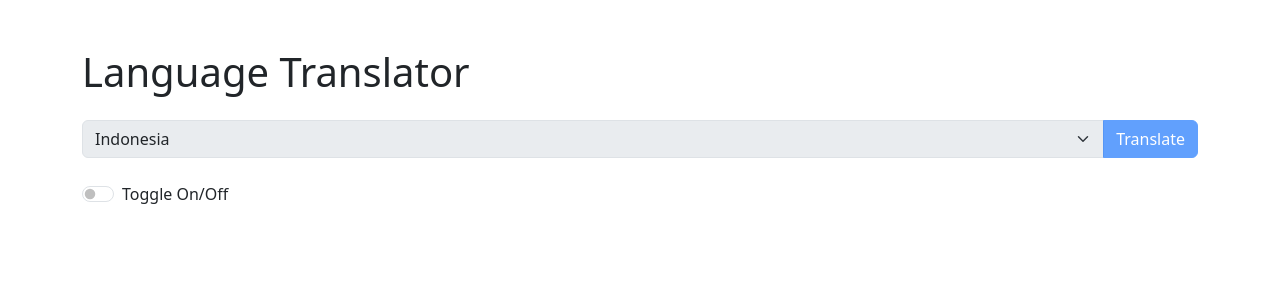
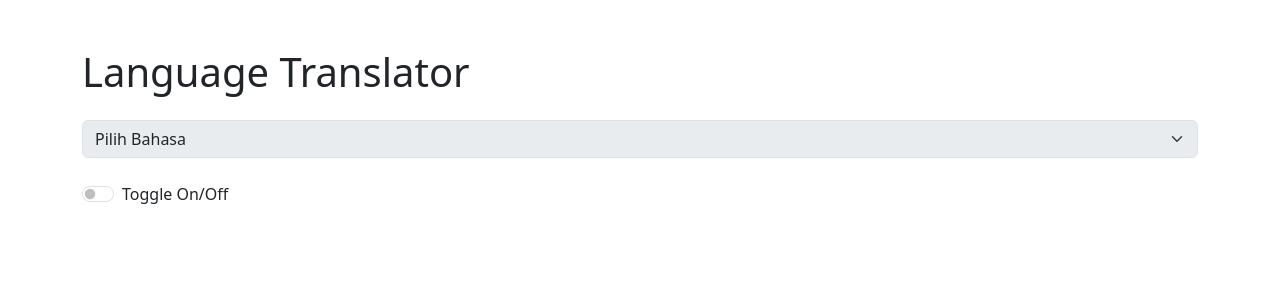
Before and after one commit to Ziassy/jkn-voice-care, a Django app: template main/templates/main/template.html in a window 1280 px wide. Shown: the top 300 px of the page. Run offline with Django 4.2, Linux system fonts and the light colour scheme; the template is opened without the code that fills it: values that come from a table or form of the project are taken from there, others are empty; data comes from the database, SQL or seed files in the repository.

Commit message:
[CHANGE] Trigger translate button to select language

```diff
--- a/main/templates/main/template.html
+++ b/main/templates/main/template.html
@@ -15,14 +15,16 @@
 
         <form method="get" class="mb-4">
             <div class="input-group">
-                <select class="form-select" name="language" {% if not is_toggle_on %}disabled{% endif %}>
+                <select class="form-select" id="languageSelect" name="language" {% if not is_toggle_on %}disabled{% endif %}>
+                    <option value="Default" disabled>
+                            Pilih Bahasa
+                    </option>
                     {% for language in languages %}
                         <option value="{{ language.code }}" {% if language.code == selected_language %}selected{% endif %}>
                             {{ language.name }}
                         </option>
                     {% endfor %}
                 </select>
-                <button type="submit" class="btn btn-primary" {% if not is_toggle_on %}disabled{% endif %}>Translate</button>
             </div>
         </form>
 
@@ -48,8 +50,8 @@
     <script>
         const playButtons = document.querySelectorAll('.play');
         const toggleSwitch = document.getElementById('toggleSwitch');
-            const select = document.querySelector('select[name="language"]');
-            const translateButton = document.querySelector('button[type="submit"]');
+        const select = document.getElementById('languageSelect');
+        const translationForm = document.querySelector('form[method="get"]');
         let isToggleOn = toggleSwitch.checked;
 
         toggleSwitch.addEventListener('change', function () {
@@ -57,7 +59,6 @@
             localStorage.setItem('isToggleOn', isToggleOn ? 'true' : 'false'); // Store toggle status in local storage as a string
 
             select.disabled = !isToggleOn;
-                translateButton.disabled = !isToggleOn;
 
             // Display the "Play" button when the toggle switch is true
             if (isToggleOn) {
@@ -78,9 +79,7 @@
             toggleSwitch.checked = true;
             isToggleOn = true;
 
-                // Enable or disable the select dropdown and translate button
              select.disabled = !isToggleOn;
-                translateButton.disabled = !isToggleOn;
 
             // Display the "Play" button when the toggle switch is true
             playButtons.forEach(button => {
@@ -92,12 +91,19 @@
             select.selectedIndex = 0;
         }
 
+        // Add an event listener for the language select dropdown change event
+        select.addEventListener('change', function () {
+            // Submit the form when a language is selected
+            translationForm.submit();
+        });
+
         playButtons.forEach(button => {
             button.addEventListener('click', function (e) {
                 // Add code to play audio here (if audioPlayer is defined)
             });
         });
     </script>
+
     </div>
 </body>
 </html>
```
Lines whose indentation alone changed are shown as unchanged.
